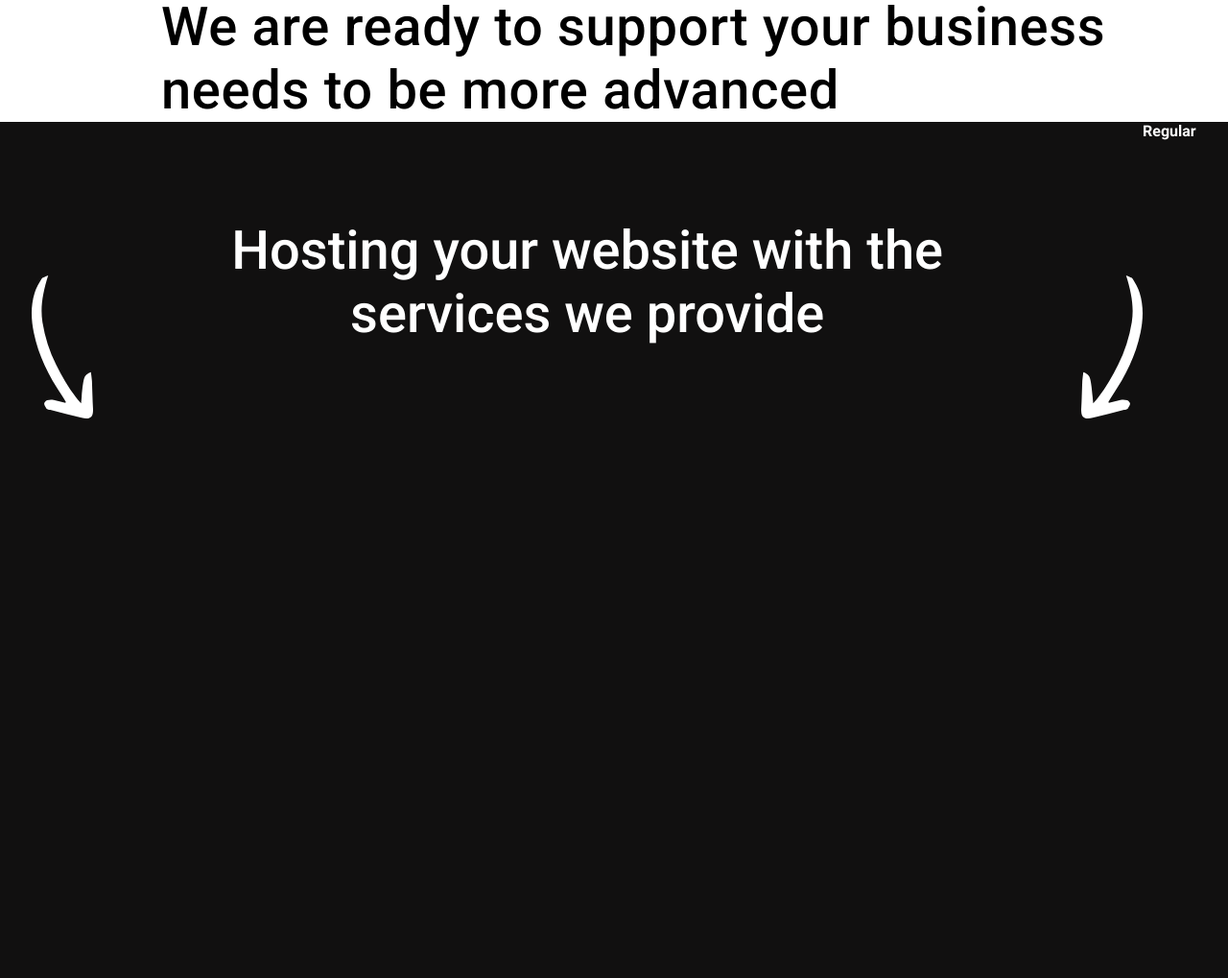
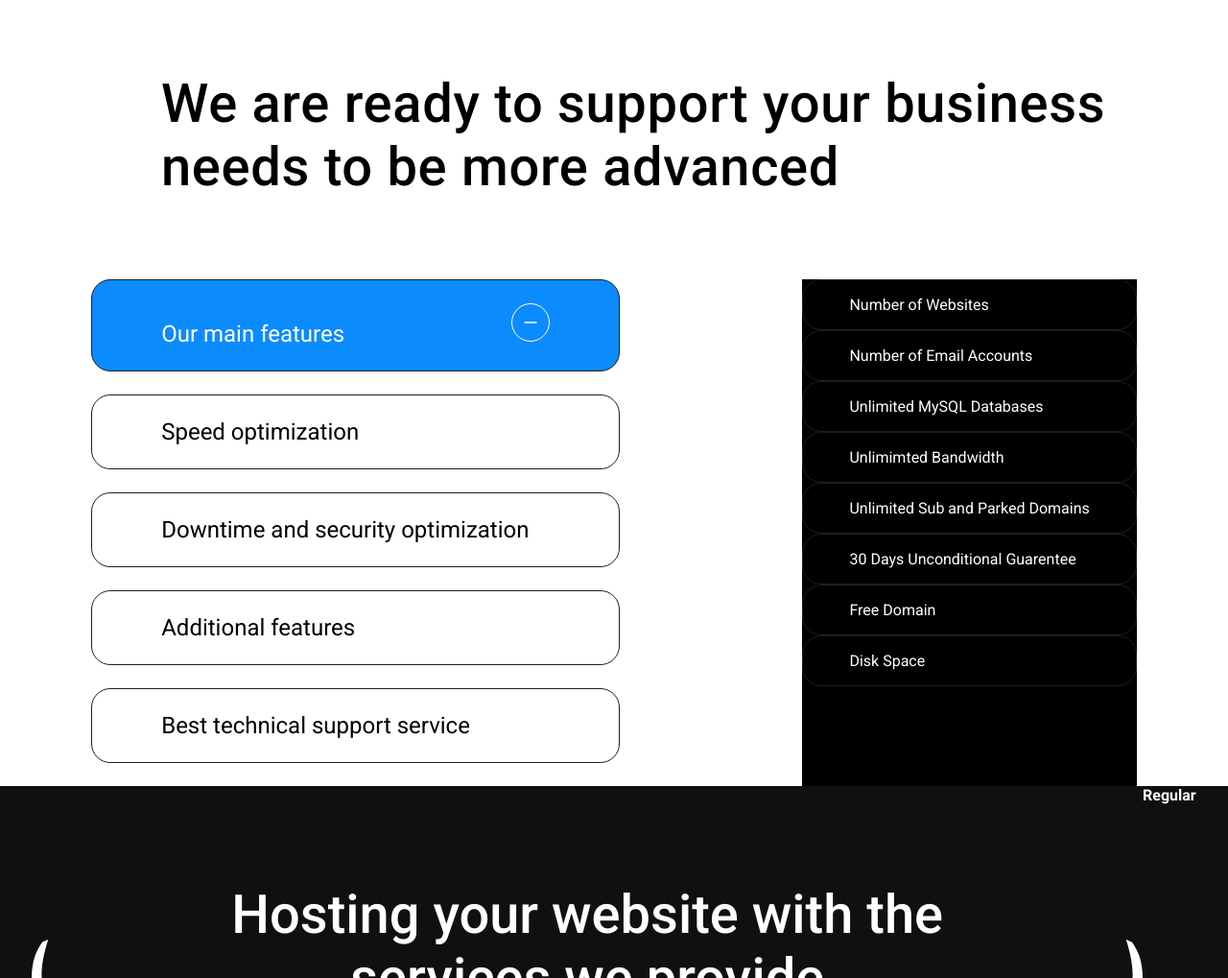
Before and after one commit to vitthal-korvan/Hosting-Site-Landing-Page, a plain HTML site: page index.html in a window 1280 px wide. Shown: the part 1620-2639 px from the top of the page at 96% size. Before the commit the page ends 2056 px from the top, so only its background shows below. Drawn offline with Linux system fonts and the light colour scheme.

Commit message:
we are ready - hero 2 updated!

```diff
--- a/css/style.css
+++ b/css/style.css
@@ -269,15 +269,55 @@ h3{
 /* ------- We are ready --------*/
 
 .hero-2{
-    margin-top: 0em;
+   margin: 5em 0em 0em 0em;
 }
 
 .dropdown-title{
     color: #000;
     margin-left: 3em;
+    margin-bottom: 1.5em;
     letter-spacing: 0.7px;
 }
 
+.main-features{
+    display: flex;
+    justify-content: space-around;
+}
+
+.main-features-right{
+    background-color: #000;
+}
+
+.features-active{
+    color: #fff;
+    background-color: #0C8BFD;
+}
+
+.features{
+    color: #000;
+}
+
+.features,
+.features-active{
+    font-size: 1.5em;
+    padding: 1em 3em;
+    border-radius: 20px;
+    border: 1px solid #1e1e1e;
+    display: block;
+    margin-bottom: 1em;
+}
+
+.features-img{
+    margin-left: 7em;
+}
+
+.sub-features,
+.sub-features-active{
+    padding: 1em 3em;
+    border-radius: 20px;
+    border: 1px solid #1e1e1e;
+    display: block;
+}
 
 
 /* =====================
--- a/index.html
+++ b/index.html
@@ -123,11 +123,23 @@
                         We are ready to support your business <br> needs to be more advanced
                   </h2>
 
-                  <div>
-                        <div>
-
+                  <div class="main-features">
+                        <div class="main-features-left">
+                              <a href="#" class="features-active">Our main features <img src="./assets/Icons/Group 238511.svg" class="features-img"></a>
+                              <a href="#" class="features">Speed optimization</a>
+                              <a href="#" class="features">Downtime and security optimization</a>
+                              <a href="#" class="features">Additional features</a>
+                              <a href="#" class="features">Best technical support service</a>
                         </div>
-                        <div>
+                        <div class="main-features-right">
+                              <a href="#" class="sub-features-active">Number of Websites</a>
+                              <a href="#" class="sub-features">Number of Email Accounts</a>
+                              <a href="#" class="sub-features">Unlimited MySQL Databases</a>
+                              <a href="#" class="sub-features">Unlimimted Bandwidth</a>
+                              <a href="#" class="sub-features">Unlimited Sub and Parked Domains</a>
+                              <a href="#" class="sub-features">30 Days Unconditional Guarentee</a>
+                              <a href="#" class="sub-features">Free Domain</a>
+                              <a href="#" class="sub-features">Disk Space</a>
 
                         </div>
                   </div>
```
